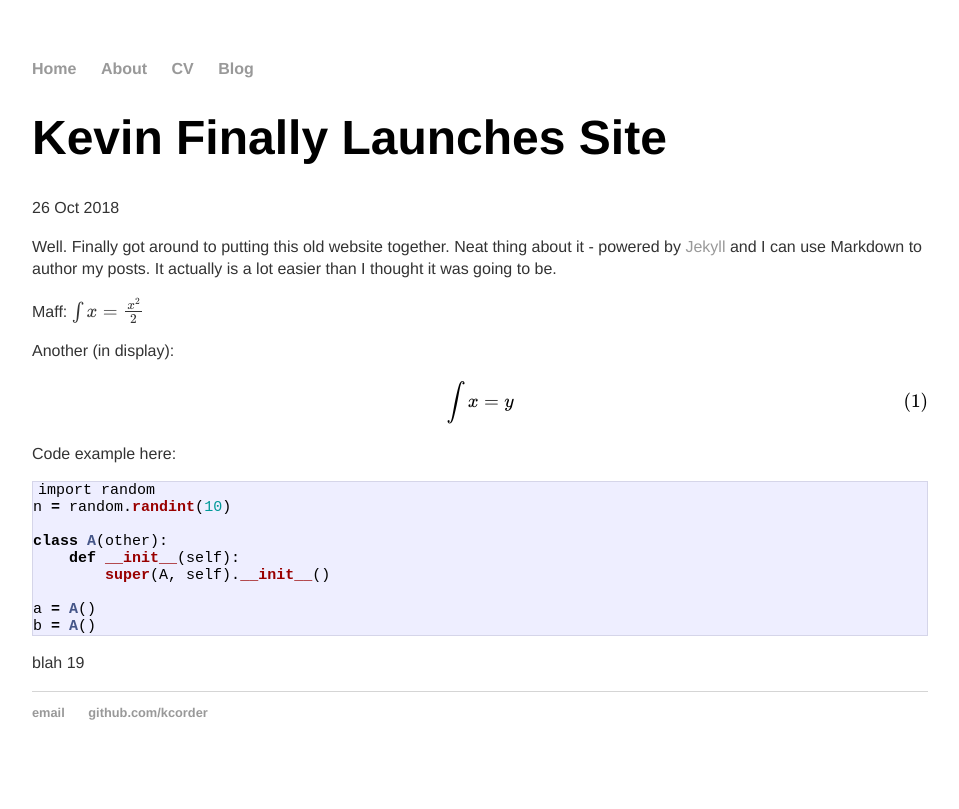
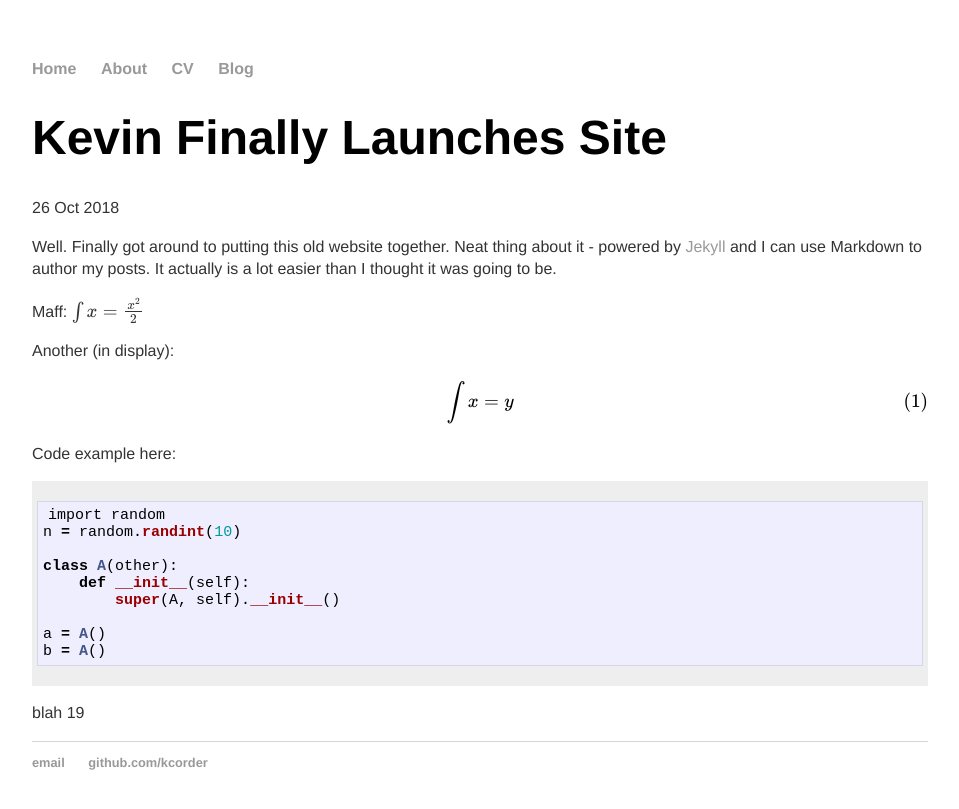
Before and after one commit to kcorder/kcorder.github.io, a Jekyll site: the page built from _posts/2018-10-26-first-post.md, in a window 1280 px wide. Shown: the top 809 px of the page, without its empty margins (160-1119 px from the left). Built offline with Jekyll 4.4.1, drawn with Linux system fonts in a browser that asks for light colours; formulas are drawn with MathJax 3.

Commit message:
Update main.css

```diff
--- a/css/main.css
+++ b/css/main.css
@@ -130,7 +130,7 @@ ul.posts li {
     padding: 5px 5px;
 }
 
-.post highlight {
+.post .highlight {
     padding: 5px;
 }
 
```
